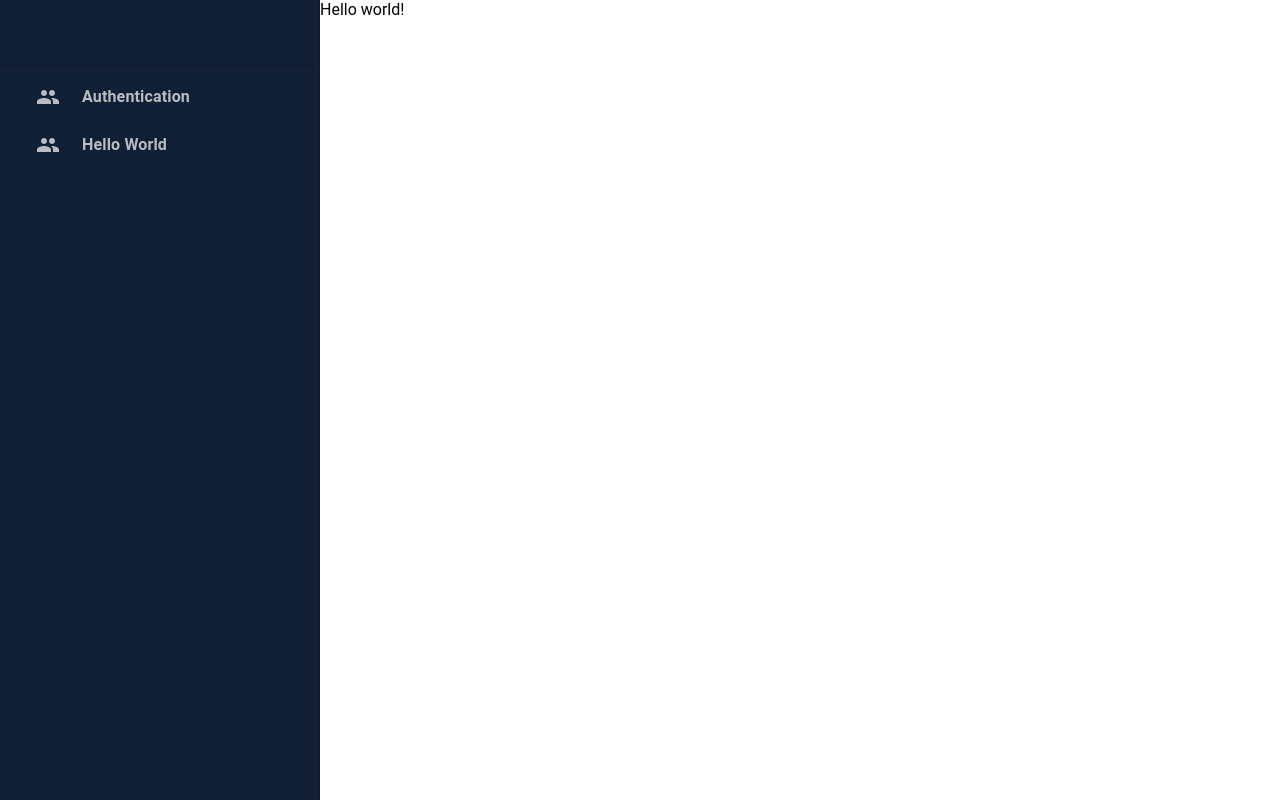
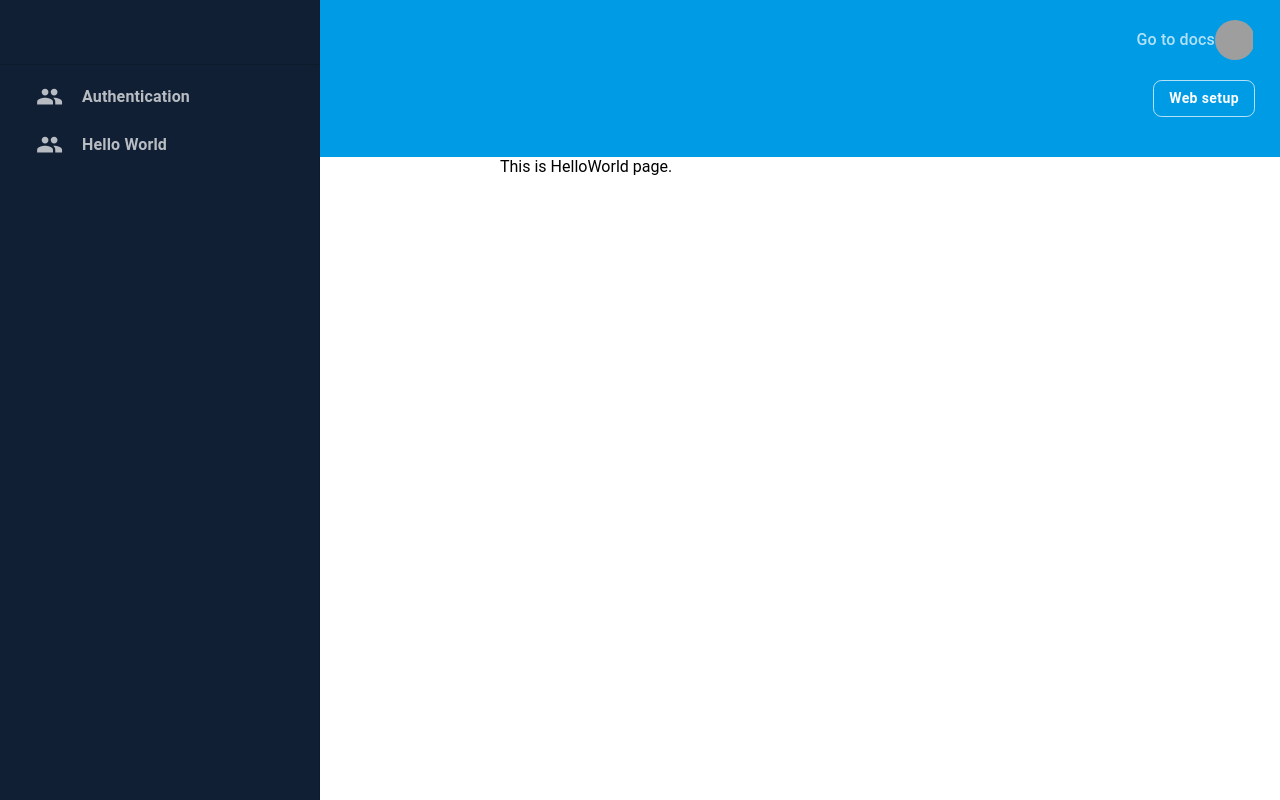
Before and after one commit to orioltomas79/swa-todo, a React (Create React App) app in the folder todo-ui/: page / in a window 1280 px wide. Built offline with nearby package versions, Linux system fonts and the light colour scheme; grey boxes are pictures that could not be loaded.

Commit message:
UI: Add Material UI Header

```diff
--- a/todo-ui/src/App.tsx
+++ b/todo-ui/src/App.tsx
@@ -1,11 +1,23 @@
-import Grid from "@mui/material/Grid";
+import { useState, useEffect } from "react";
 import Navbar from "./components/Navbar/Navbar";
 import { Outlet } from "react-router-dom";
+import Grid from "@mui/material/Grid";
+import Header from "./components/Header/Header";
+import { useLocation } from "react-router-dom";
 
 function App() {
+  const [title, setTitle] = useState("");
+  const location = useLocation();
+
+  useEffect(() => {
+    const parsedTitle = location.pathname.replace(/\W/g, " ");
+    setTitle(parsedTitle);
+  }, [location]);
+
   return (
     <Grid container>
       <Navbar />
+      <Header title={title} />
       <Outlet />
     </Grid>
   );
--- /dev/null
+++ b/todo-ui/src/components/Header/Header.tsx
@@ -0,0 +1,70 @@
+import Avatar from "@mui/material/Avatar";
+import Typography from "@mui/material/Typography";
+import Box from "@mui/material/Box";
+import Button from "@mui/material/Button";
+
+interface HeaderProps{
+    title: string;
+}
+
+const Header = ({ title }: HeaderProps) => {
+  const headerStyles = {
+    wrapper: {
+      width: "100%",
+      display: "flex",
+      flexDirection: "column",
+      backgroundColor: "#009be5",
+      padding: "20px",
+    },
+    topRow: {
+      display: "flex",
+      flexDirection: "row",
+      justifyContent: "end",
+      alignItems: "center",
+      marginBottom: "20px",
+      "*": {
+        marginRight: "5px",
+      },
+    },
+    middleRow: {
+      display: "flex",
+      flexDirection: "row",
+      alignItems: "center",
+      justifyContent: "space-between",
+      marginBottom: "20px",
+      marginLeft: "320px",
+    },
+    link: {
+      fontWeight: 500,
+      color: "rgba(255, 255, 255, 0.7)",
+      "&:hover": {
+        color: "#fff",
+        cursor: "pointer",
+      },
+    },
+    webButton: {
+      marginRight: "5px",
+    },
+  };
+
+  return (
+    <Box sx={headerStyles.wrapper}>
+      <Box sx={headerStyles.topRow}>
+        <Typography sx={headerStyles.link}>Go to docs</Typography>
+        <Avatar src="https://mui.com/static/images/avatar/1.jpg" />
+      </Box>
+      <Box sx={headerStyles.middleRow}>
+        <Typography variant="h1" color="white">
+          {title}
+        </Typography>
+        <Box>
+          <Button sx={headerStyles.webButton} variant="outlined">
+            Web setup
+          </Button>
+        </Box>
+      </Box>
+    </Box>
+  );
+};
+
+export default Header;
--- a/todo-ui/src/dashboardTheme.ts
+++ b/todo-ui/src/dashboardTheme.ts
@@ -4,10 +4,42 @@ export const dashboardTheme = createTheme({
   components: {
     MuiButton: {
       styleOverrides: {
-        contained: {
+        root: {
           fontSize: "0.875rem",
+          fontWeight: 600,
+          borderRadius: 8.5,
+          textTransform: "none",
+          "&.MuiButton-contained": {
+            backgroundColor: "#009be5",
+            "&:hover": {
+              backgroundColor: "#006db3",
+            },
+          },
+          "&.MuiButton-outlined": {
+            color: "#fff",
+            borderColor: "rgba(255, 255, 255, 0.7)",
+            "&:hover": {
+              backgroundColor: "rgba(0, 0, 0, 0.04)",
+            },
+          },
+        },
+      },
+    },
+    MuiSvgIcon: {
+      styleOverrides: {
+        root: {
+          fontSize: "1.7rem",
         },
       },
     },
   },
+  typography: {
+    h1: {
+      fontSize: "1.6rem",
+      fontWeight: 600,
+      color: "#fff",
+      letterSpacing: "0.5px",
+      textTransform: "capitalize",
+    },
+  },
 });
--- a/todo-ui/src/pages/Authentication/Authentication.tsx
+++ b/todo-ui/src/pages/Authentication/Authentication.tsx
@@ -1,5 +1,4 @@
 import Button from "@mui/material/Button";
-import Grid from "@mui/material/Grid";
 import { useState, useCallback } from "react";
 import apiClient from "../../api/apiClient";
 
@@ -27,7 +26,7 @@ const Authentication = () => {
   }, []);
 
   return (
-    <Grid item xs={8}>
+    <div style={{ marginLeft: "500px" }}>
       <p>Hello</p>
       <Button variant="outlined" onClick={callFetchHandler}>
         Call fetch
@@ -38,7 +37,7 @@ const Authentication = () => {
       <a href="/login">Login</a>
       <a href="/logout">Log out</a>
       <div>{error}</div>
-    </Grid>
+    </div>
   );
 };
 export default Authentication;
--- a/todo-ui/src/pages/HelloWorld/HelloWorld.tsx
+++ b/todo-ui/src/pages/HelloWorld/HelloWorld.tsx
@@ -1,10 +1,4 @@
-import Grid from "@mui/material/Grid";
-
 const HelloWorld = () => {
-  return (
-    <Grid item xs={8}>
-      Hello world!
-    </Grid>
-  );
+  return <div style={{ marginLeft: "500px" }}>This is HelloWorld page.</div>;
 };
 export default HelloWorld;
```
